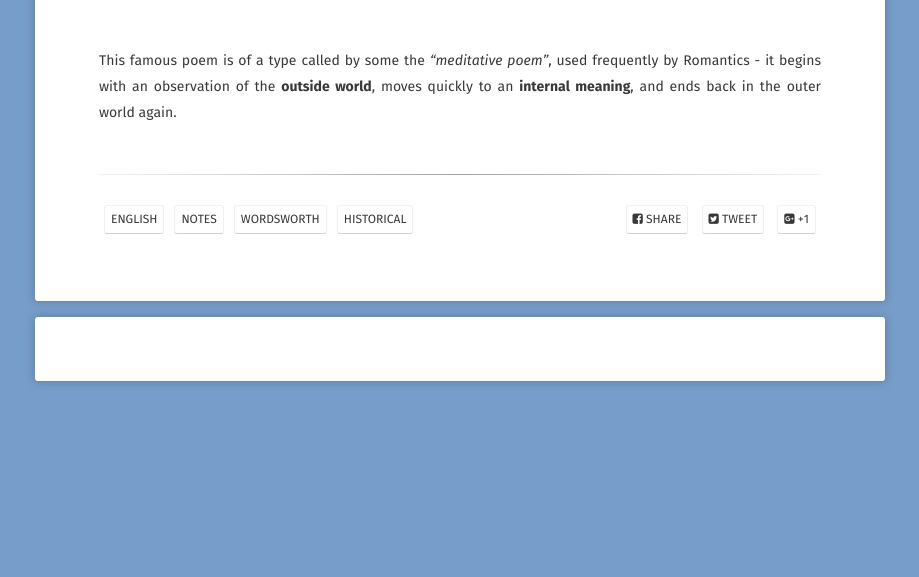
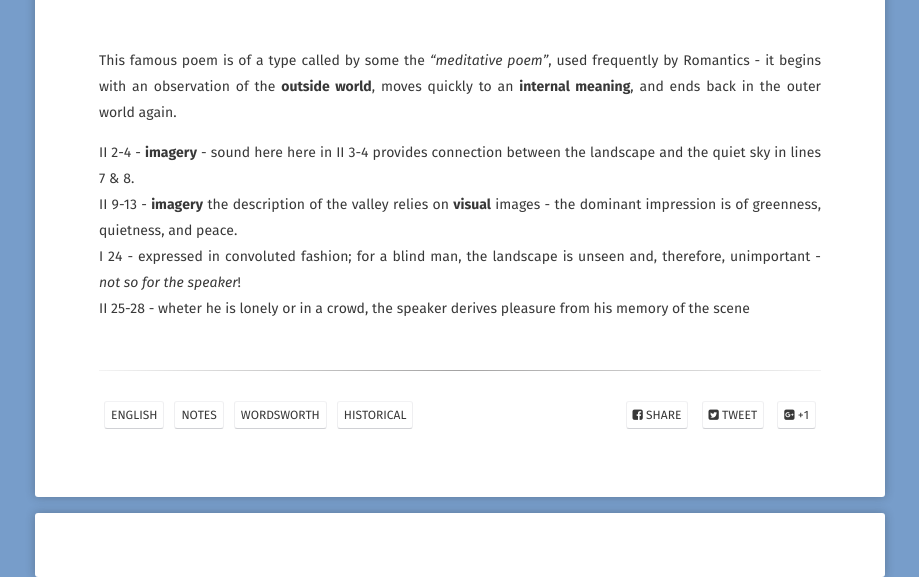
Before and after one commit to EthenStrine/site, a Jekyll site: the page built from _posts/2019-03-18-wordsworth.md, in a window 1280 px wide. Shown: the part 674-1251 px from the top of the page, without its empty margins (180-1099 px from the left). Built offline with Jekyll 4.4.1, drawn with Linux system fonts in a browser that asks for light colours; some web fonts are replaced; comment, search, counter and statistics services are not loaded.

Commit message:
Update 2019-03-18-wordsworth.md

```diff
--- a/_posts/2019-03-18-wordsworth.md
+++ b/_posts/2019-03-18-wordsworth.md
@@ -13,3 +13,9 @@ comments: true
 ---
 
 This famous poem is of a type called by some the *"meditative poem"*, used frequently by Romantics - it begins with an observation of the **outside world**, moves quickly to an **internal meaning**, and ends back in the outer world again.
+
+
+II 2-4 - **imagery** - sound here here in II 3-4 provides connection between the landscape and the quiet sky in lines 7 & 8.
+II 9-13 - **imagery** the description of the valley relies on **visual** images - the dominant impression is of greenness, quietness, and peace.
+I 24 - expressed in convoluted fashion; for a blind man, the landscape is unseen and, therefore, unimportant - *not so for the speaker*!
+II 25-28 - wheter he is lonely or in a crowd, the speaker derives pleasure from his memory of the scene
```
